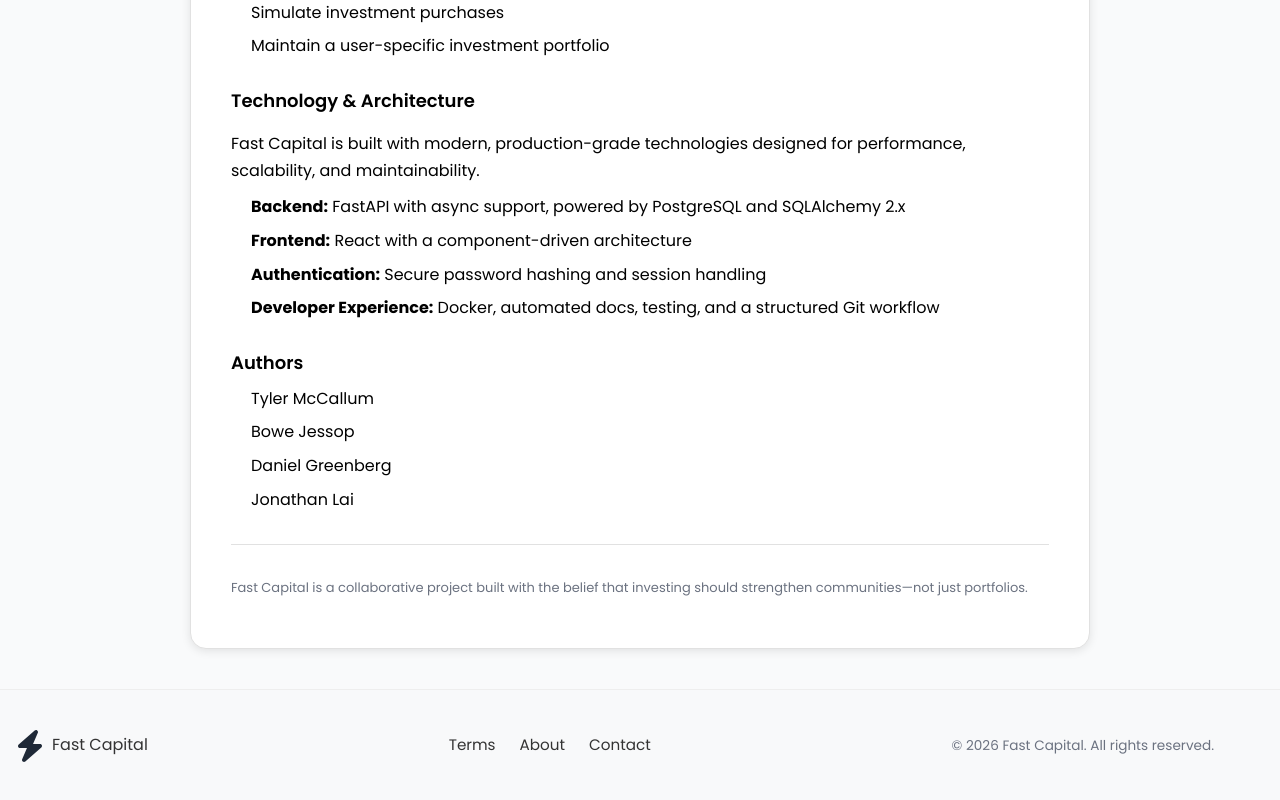
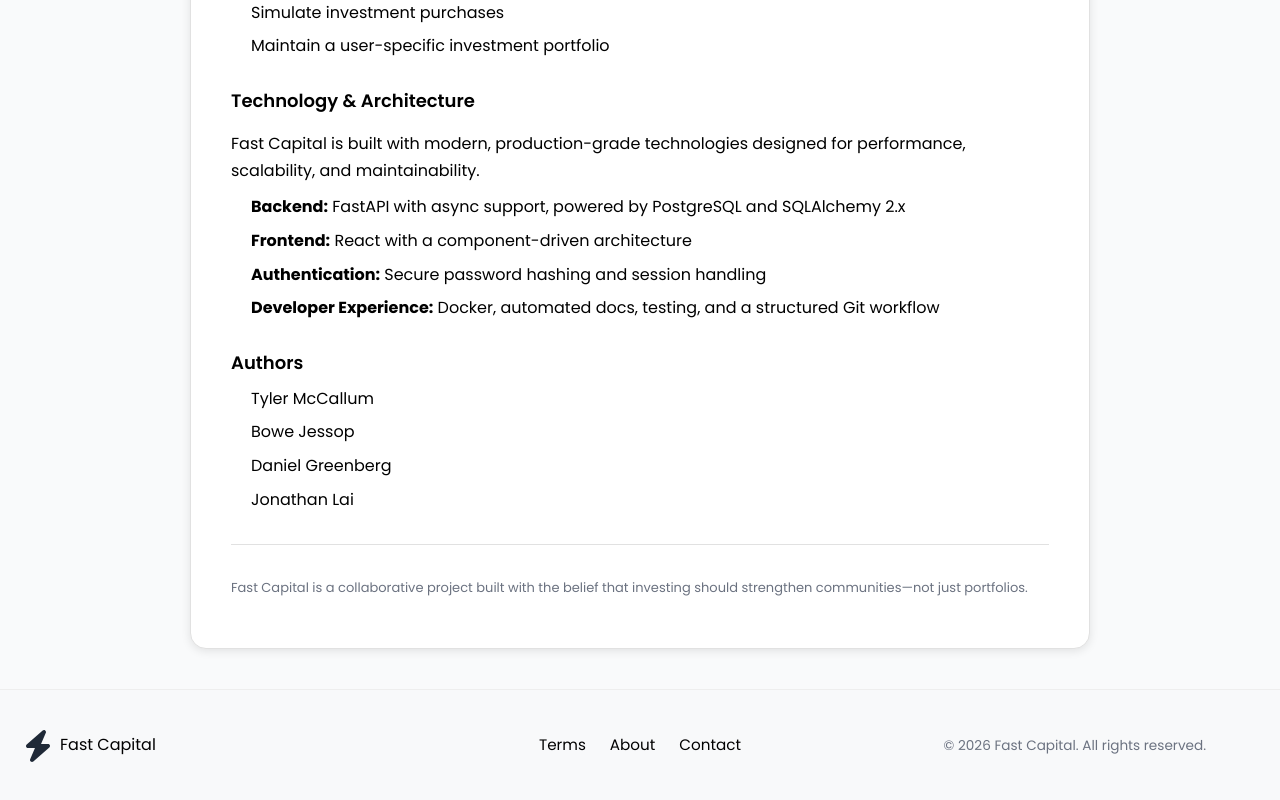
Before and after one commit to jlai9001/FastCapital, a React (Vite) app in the folder client/: page /about in a window 1280 px wide. Shown: the part 918-1718 px from the top of the page. Built offline with nearby package versions, Linux system fonts and the light colour scheme; no server answers.

Commit message:
final touch up

```diff
--- a/client/src/components/footer.css
+++ b/client/src/components/footer.css
@@ -1,26 +1,33 @@
+/* =========================================================
+   FOOTER BASE
+   ========================================================= */
 .footer {
   background-color: #f8f9fa;
-  color: #333;
-  padding: 2rem 1rem;
+  color: var(--primary_text_color);
   width: 100%;
   box-sizing: border-box;
   border-top: 1px solid #eee;
   font-family: var(--button_font);
+  padding: 2rem 1rem;
 }
 
-/* Container */
+/* =========================================================
+   FOOTER LAYOUT (DESKTOP DEFAULT)
+   ========================================================= */
 .footer__container {
   display: flex;
   justify-content: space-between;
   align-items: center;
+  position: relative; /* required for centered links */
 }
 
-/* Sections */
 .footer__section {
   min-width: 100px;
 }
 
-/* LOGO */
+/* =========================================================
+   LOGO
+   ========================================================= */
 .footer__logo-section {
   display: flex;
   align-items: center;
@@ -30,22 +37,29 @@
   display: flex;
   align-items: center;
   gap: 0.5rem;
+  font-size: 1.2rem;
   font-weight: 700;
-  font-size: 1.2rem;
   color: var(--primary_text_color);
   text-decoration: none !important;
-  margin-left: 50px;
+  margin-left: 50px; /* desktop visual alignment with header */
 }
 
 .nav-logo-image {
   height: 32px;
 }
 
-/* LINKS (desktop target styling) */
+/* =========================================================
+   NAV LINKS (DESKTOP – TRUE CENTER)
+   ========================================================= */
 .links-section {
   display: flex;
   gap: 1.5rem;
   align-items: center;
+
+  /* true center */
+  position: absolute;
+  left: 50%;
+  transform: translateX(-50%);
 }
 
 .links-section a {
@@ -58,17 +72,39 @@
 
 .links-section a:hover {
   color: var(--secondary_text_color);
-  text-decoration: none;
 }
 
-/* COPYRIGHT */
+/* =========================================================
+   COPYRIGHT
+   ========================================================= */
 .footer__copyright-section {
   color: var(--secondary_text_color);
   font-size: 0.85rem;
-  margin-right: 50px;
+  margin-right: 50px; /* matches logo offset */
 }
 
-/* MOBILE */
+/* =========================================================
+   iOS / SAFARI LINK NORMALIZATION
+   ========================================================= */
+.footer a {
+  -webkit-text-decoration: none;
+  text-decoration: none !important;
+  color: inherit;
+}
+
+/* =========================================================
+   DESKTOP HORIZONTAL PADDING (ALIGN WITH HEADER)
+   ========================================================= */
+@media (min-width: 768px) {
+  .footer {
+    padding-left: 1.5rem;
+    padding-right: 1.5rem;
+  }
+}
+
+/* =========================================================
+   MOBILE LAYOUT (STACKED — DO NOT TOUCH)
+   ========================================================= */
 @media (max-width: 768px) {
   .footer__container {
     flex-direction: column;
@@ -79,7 +115,6 @@
 
   .footer__logo-section {
     width: 100%;
-    display: flex;
     justify-content: center;
   }
 
@@ -90,6 +125,8 @@
   }
 
   .links-section {
+    position: static;
+    transform: none;
     flex-direction: column;
     gap: 0.75rem;
   }
@@ -99,10 +136,3 @@
     font-size: 0.8rem;
   }
 }
-
-/* iOS SAFARI LINK RESET (important) */
-.footer a {
-  -webkit-text-decoration: none;
-  text-decoration: none !important;
-  color: inherit;
-}
```
